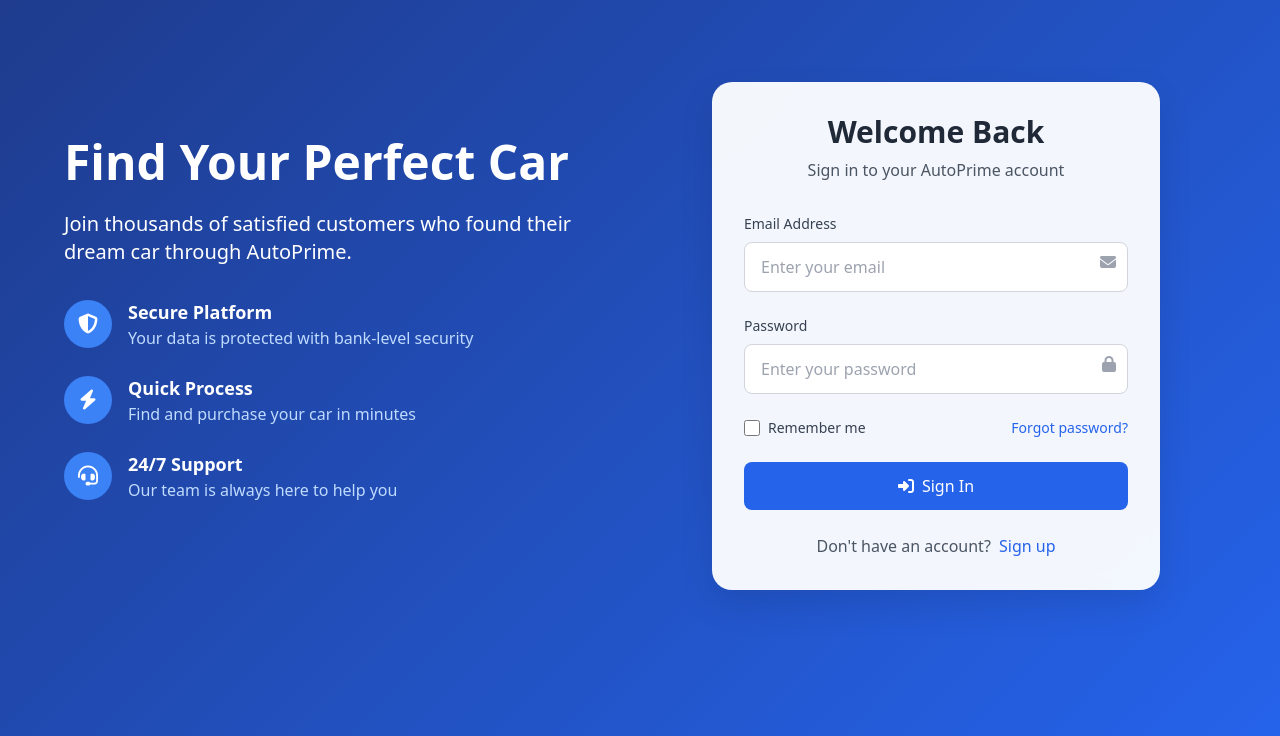
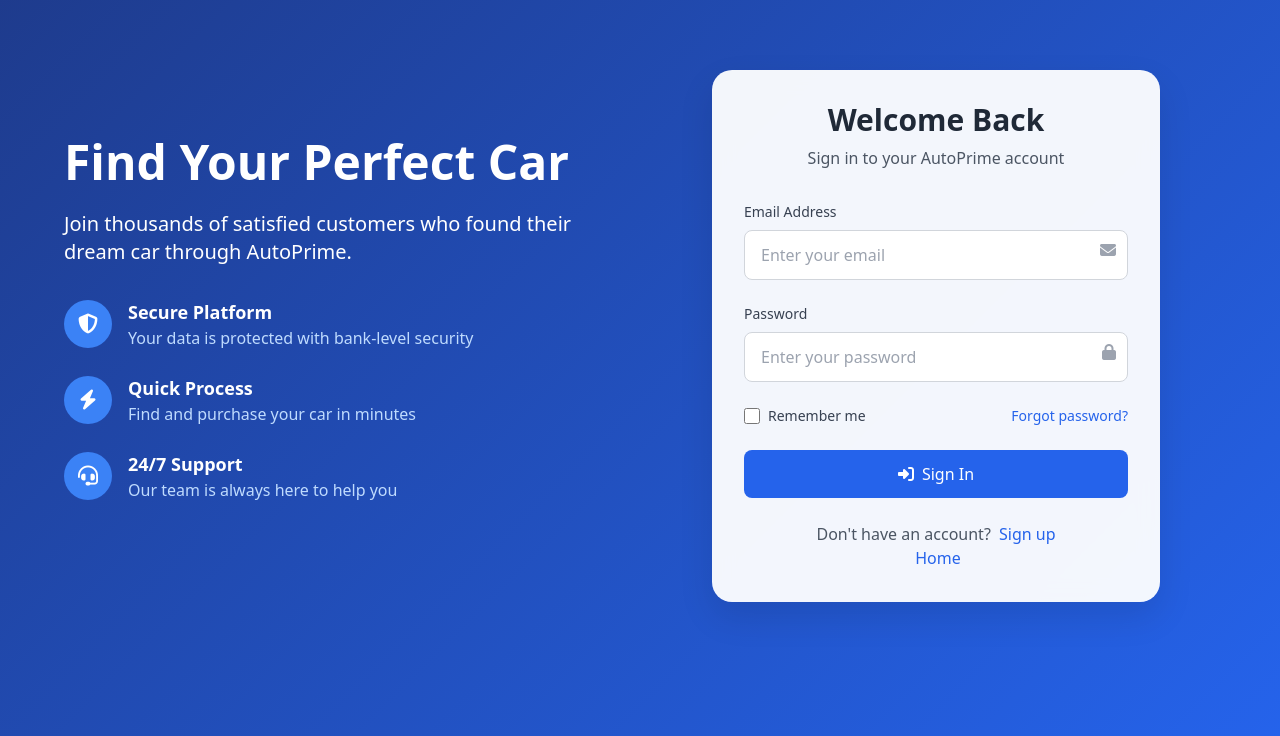
Before and after one commit to C-Elgol/carsales, a Django app: page /auths in a window 1280 px wide. Shown: the part 64-800 px from the top of the page. Run offline with Django 5.2, Linux system fonts and the light colour scheme; some libraries are stand-ins or nearby versions.

Commit message:
fix added templates

```diff
--- a/carsales/templates/publics/auth/forms.html
+++ b/carsales/templates/publics/auth/forms.html
@@ -162,6 +162,9 @@
                                 Don't have an account?
                                 <button type="button" onclick="showSignup()" class="text-blue-600 font-medium hover:text-blue-500 ml-1">Sign up</button>
                             </p>
+                            <a href="{% url 'users:home' %}">
+                            <button type="button" class="text-blue-600 font-medium hover:text-blue-500 ml-1">Home</button>
+                            </a>
                         </div>
                     </form>
                 </div>
@@ -265,6 +268,9 @@
                                 Already have an account?
                                 <button type="button" onclick="showLogin()" class="text-blue-600 font-medium hover:text-blue-500 ml-1">Sign in</button>
                             </p>
+                            <a href="{% url 'users:home' %}">
+                            <button type="button" class="text-blue-600 font-medium hover:text-blue-500 ml-1">Home</button>
+                            </a>
                         </div>
                     </form>
                 </div>
```
